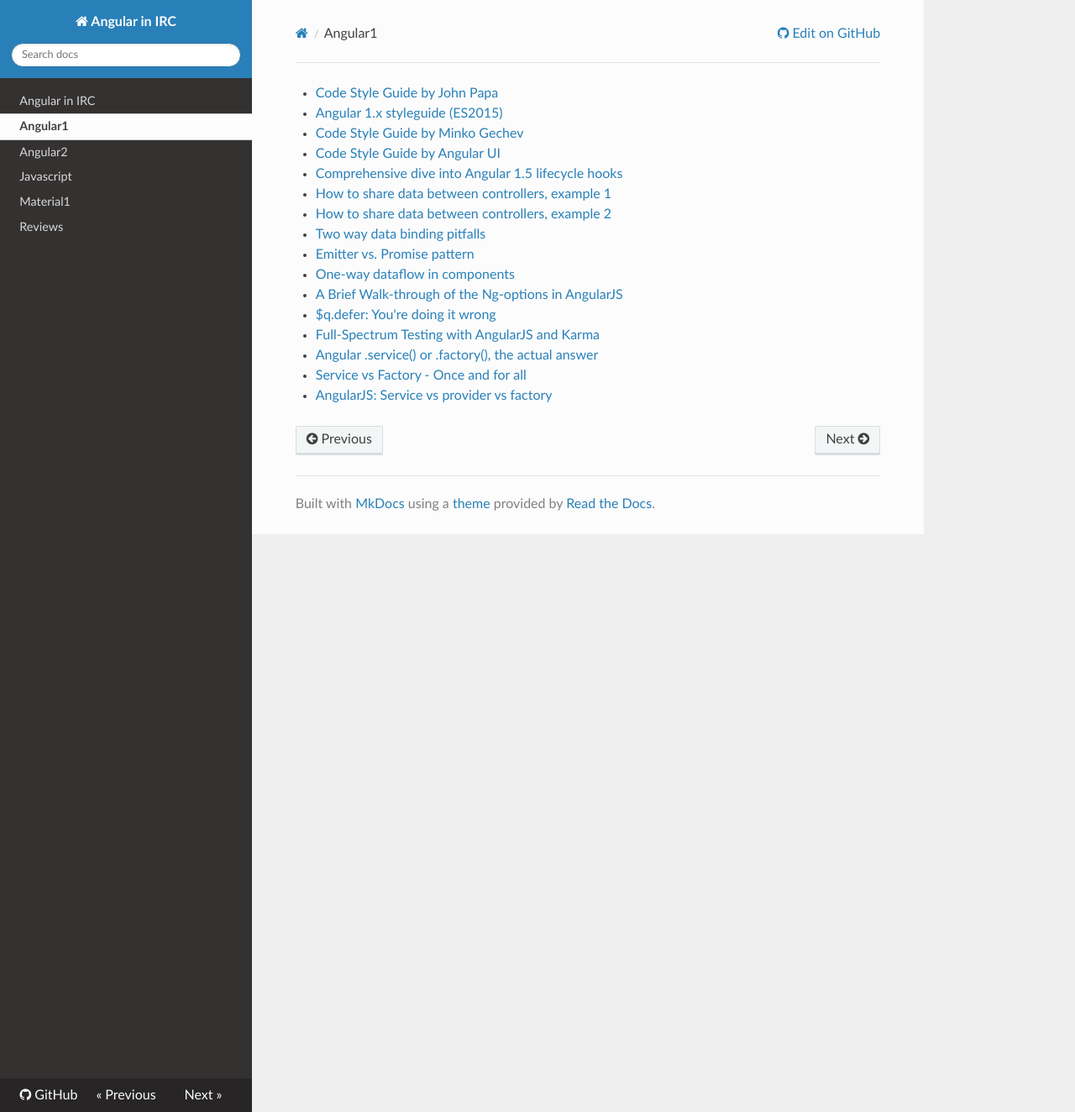
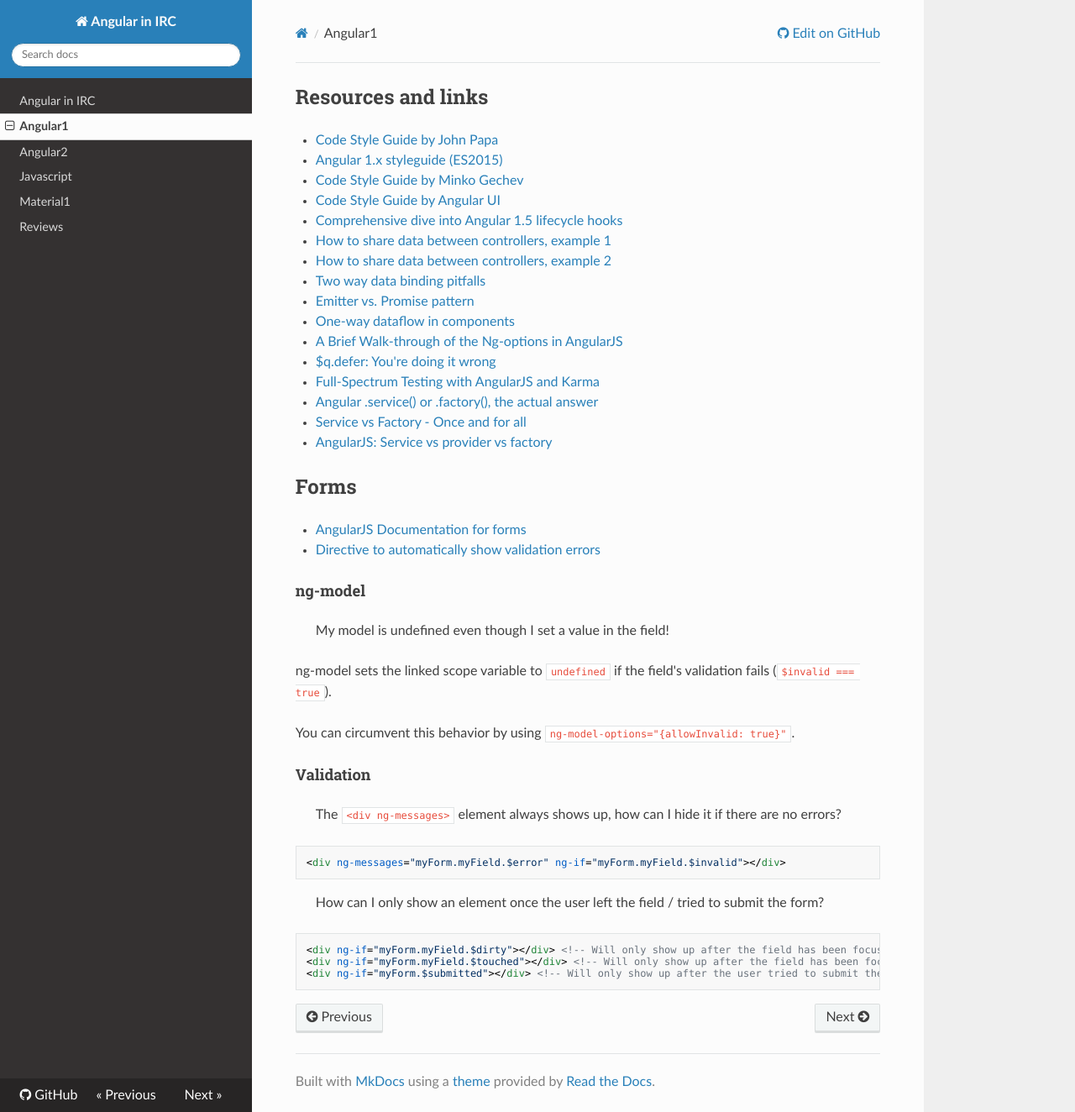
Before and after one commit to ngirc/ng-irc, an MkDocs documentation site: the page built from docs/angular1.md, in a window 1280 px wide and 1324 px high. Shown: the whole window at 84% size. Built offline with MkDocs 1.6.1, drawn with Linux system fonts in a browser that asks for light colours; nearby versions of some CDN libraries.

Commit message:
Added basic resources on NG1 form validation.

````diff
--- a/docs/angular1.md
+++ b/docs/angular1.md
@@ -1,3 +1,5 @@
+## Resources and links
+
 - [Code Style Guide by John Papa](https://github.com/johnpapa/angular-styleguide/blob/master/a1/README.md)
 - [Angular 1.x styleguide (ES2015)](https://github.com/toddmotto/angularjs-styleguide)
 - [Code Style Guide by Minko Gechev](https://github.com/mgechev/angularjs-style-guide)
@@ -14,3 +16,32 @@
 - [Angular .service() or .factory(), the actual answer](https://toddmotto.com/factory-versus-service)
 - [Service vs Factory - Once and for all](http://blog.thoughtram.io/angular/2015/07/07/service-vs-factory-once-and-for-all.html)
 - [AngularJS: Service vs provider vs factory](http://stackoverflow.com/questions/15666048/angularjs-service-vs-provider-vs-factory)
+
+## Forms
+
+- [AngularJS Documentation for forms](https://docs.angularjs.org/guide/forms)
+- [Directive to automatically show validation errors](https://docs.angularjs.org/api/ngMessages/directive/ngMessages)
+
+#### ng-model
+
+> My model is undefined even though I set a value in the field!
+
+ng-model sets the linked scope variable to `undefined` if the field's validation fails (`$invalid === true`).
+
+You can circumvent this behavior by using `ng-model-options="{allowInvalid: true}"`.
+
+#### Validation
+
+> The `<div ng-messages>` element always shows up, how can I hide it if there are no errors?
+
+```html
+<div ng-messages="myForm.myField.$error" ng-if="myForm.myField.$invalid"></div>
+```
+
+> How can I only show an element once the user left the field / tried to submit the form?
+
+```html
+<div ng-if="myForm.myField.$dirty"></div> <!-- Will only show up after the field has been focused -->
+<div ng-if="myForm.myField.$touched"></div> <!-- Will only show up after the field has been focused then unfocused -->
+<div ng-if="myForm.$submitted"></div> <!-- Will only show up after the user tried to submit the form -->
+```
````
